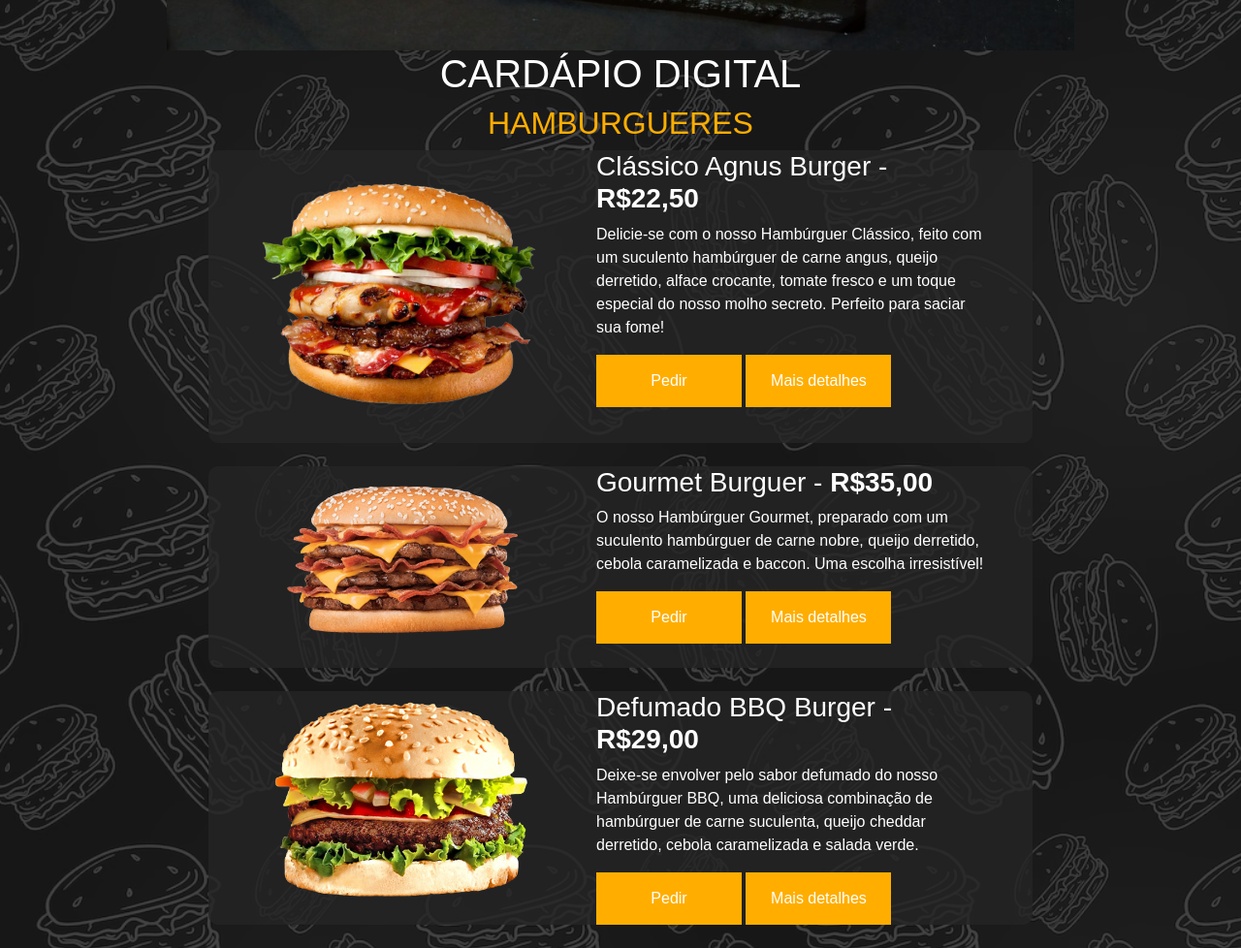
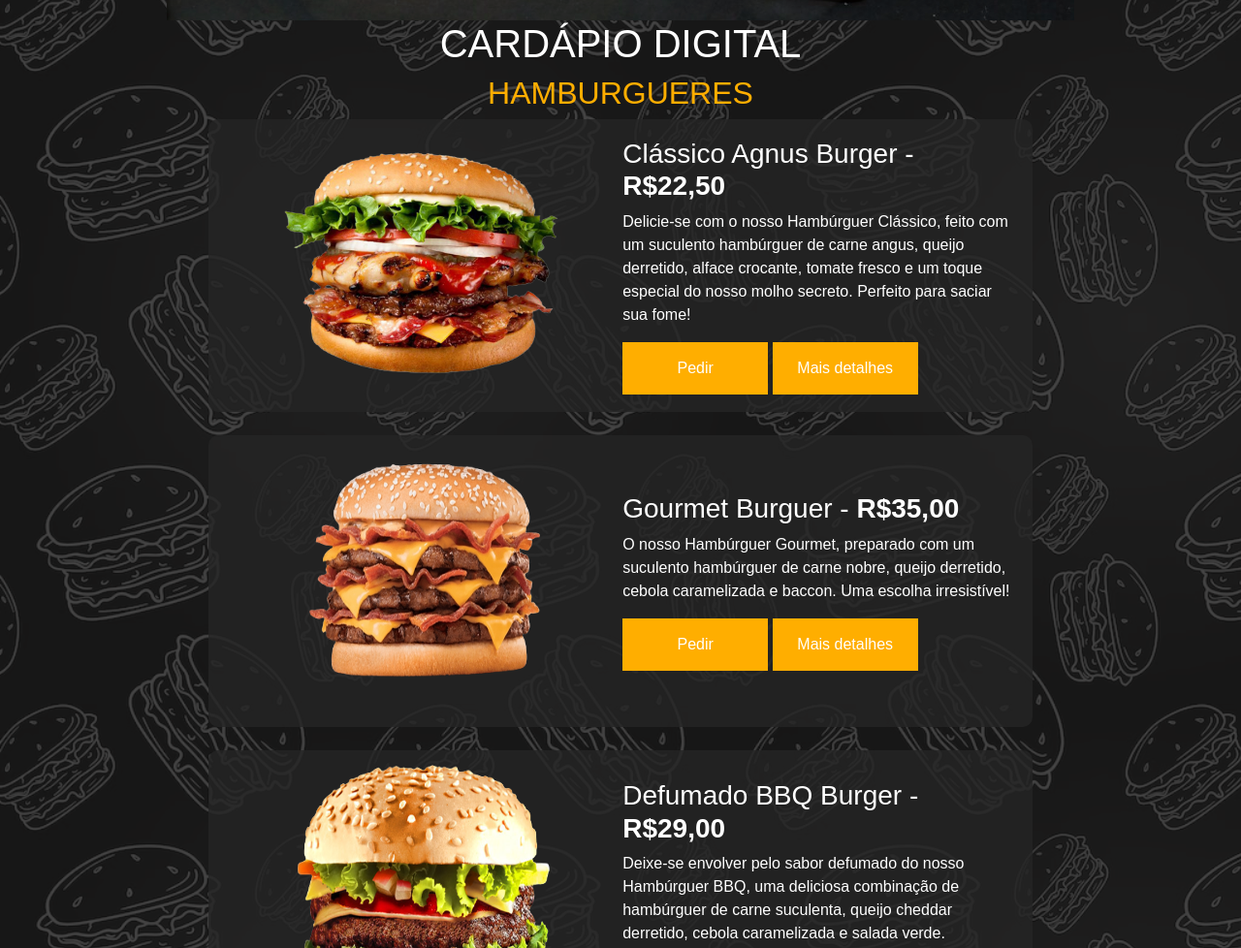
Before and after one commit to S1rP3dro/Gera-otechHTML, a plain HTML site: page index.html in a window 1280 px wide. Shown: the part 840-1818 px from the top of the page at 97% size. Drawn offline with nearby package versions, Linux system fonts and the light colour scheme; a web font is replaced by a local one.

Commit message:
resolução do box e da imagem do hamburguer

```diff
--- a/index.html
+++ b/index.html
@@ -176,7 +176,7 @@
 
     <div class="boxProduto">
         <div class="boxImagem">
-            <img src="imgs/baseProjetoCardapio-20240617T165232Z-001/baseProjetoCardapio/imagens/burger01.png"
+            <img class="imagemmain" src="imgs/baseProjetoCardapio-20240617T165232Z-001/baseProjetoCardapio/imagens/burger01.png"
                 alt="Clássico Anguns Burguer" class="imagemProduto">
 
         </div>
@@ -196,7 +196,7 @@
     <br>
     <div class="boxProduto">
         <div class="boxImagem">
-            <img src="imgs/baseProjetoCardapio-20240617T165232Z-001/baseProjetoCardapio/imagens/burger02.png"
+            <img class="imagemmain" src="imgs/baseProjetoCardapio-20240617T165232Z-001/baseProjetoCardapio/imagens/burger02.png"
                 alt="Gourmet Burguer" class="imagemProduto">
 
         </div>
@@ -213,7 +213,7 @@
     <br>
     <div class="boxProduto">
         <div class="boxImagem">
-            <img src="imgs/baseProjetoCardapio-20240617T165232Z-001/baseProjetoCardapio/imagens/burger03.png"
+            <img class="imagemmain" src="imgs/baseProjetoCardapio-20240617T165232Z-001/baseProjetoCardapio/imagens/burger03.png"
                 alt="Clássico Anguns Burguer" class="imagemProduto">
 
         </div>
@@ -232,7 +232,7 @@
     <h2 id="acompanhamentos">ACOMPANHAMENTOS</h2>
     <div class="boxProduto">
         <div class="boxImagem">
-            <img src="imgs/baseProjetoCardapio-20240617T165232Z-001/baseProjetoCardapio/imagens/acomp01.png"
+            <img class="imagemmain" src="imgs/baseProjetoCardapio-20240617T165232Z-001/baseProjetoCardapio/imagens/acomp01.png"
                 alt="Fritas" class="imagemProduto">
         </div>
         <div class="boxTexto">
@@ -250,7 +250,7 @@
     <h2 id="bebidas">BEBIDAS</h2>
     <div class="boxProduto">
         <div class="boxImagem boxBebida">
-            <img src="imgs/baseProjetoCardapio-20240617T165232Z-001/baseProjetoCardapio/imagens/bebida01.png"
+            <img class="imagemmain" src="imgs/baseProjetoCardapio-20240617T165232Z-001/baseProjetoCardapio/imagens/bebida01.png"
                 alt="Coca-Cola" class="imagemProduto">
 
         </div>
@@ -267,7 +267,7 @@
     <br>
     <div class="boxProduto">
         <div class="boxImagem">
-            <img src="imgs/baseProjetoCardapio-20240617T165232Z-001/baseProjetoCardapio/imagens/bebida02.png" alt="" class="imagemProduto">
+            <img class="imagemmain" src="imgs/baseProjetoCardapio-20240617T165232Z-001/baseProjetoCardapio/imagens/bebida02.png" alt="" class="imagemProduto">
         </div>
         <div class="boxTexto">
             <h3>Sprite - R$5,00</h3>
@@ -294,7 +294,7 @@
               <h5 class="modal-title text-dark" id="exampleModalLabel">Mais detalhes</h5>
               <button type="button" class="btn-close" data-bs-dismiss="modal" aria-label="Close"></button>
             </div>
-            <div class="modal-body">
+            <div class="modal-body  ">
                 <div>
                   <div id="ingredientesProduto1" class="border row my-3">
                       <h6>Ingredientes</h6>
--- a/styles.css
+++ b/styles.css
@@ -6,6 +6,7 @@
     margin: 0;
     color: white;
     font-family: sans-serif;
+    box-sizing: border-box;
 }
 
 :root{
@@ -67,21 +68,23 @@ h2{
 }
 
 
-img{
+.imagemmain{
     width: 400px;
+    min-height: 301px;
 }
 
 .boxProduto{
-    display: flex;
     background-color: rgba(37, 37, 37, 0.8);
     width: 850px;
+    min-height: 300px;
     margin: 0px auto;
     border-radius: var(--arredondamentoBordas);
-    vertical-align: center;
 
 }
 .boxImagem, .boxTexto{
+
     display: inline-block;
+    align-items: center;
     vertical-align: middle;
 }
 
```
